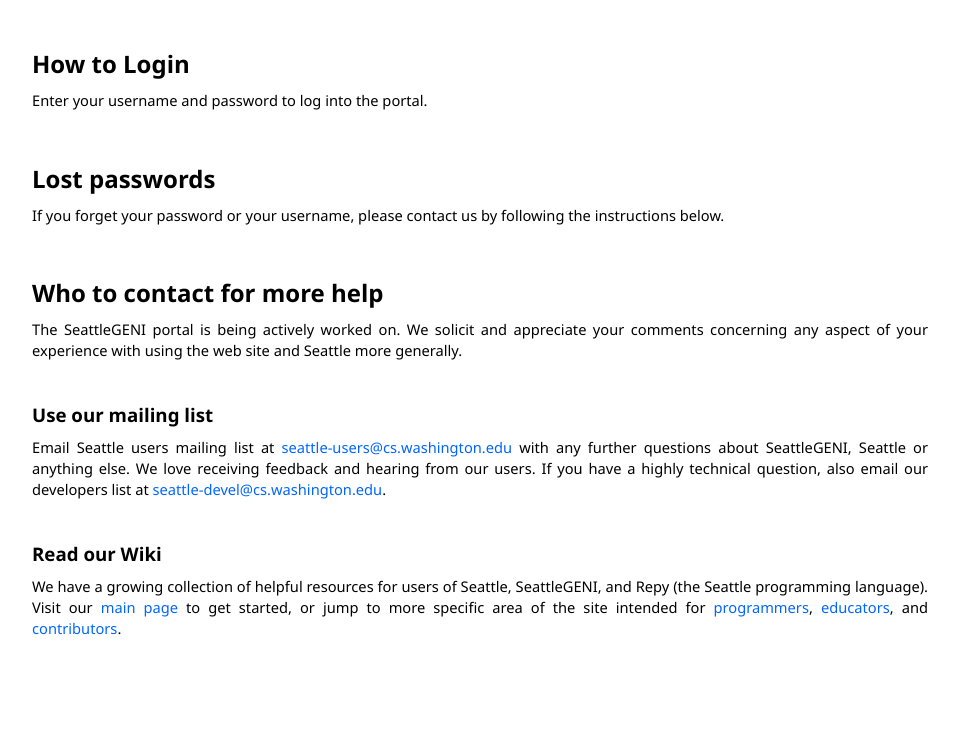
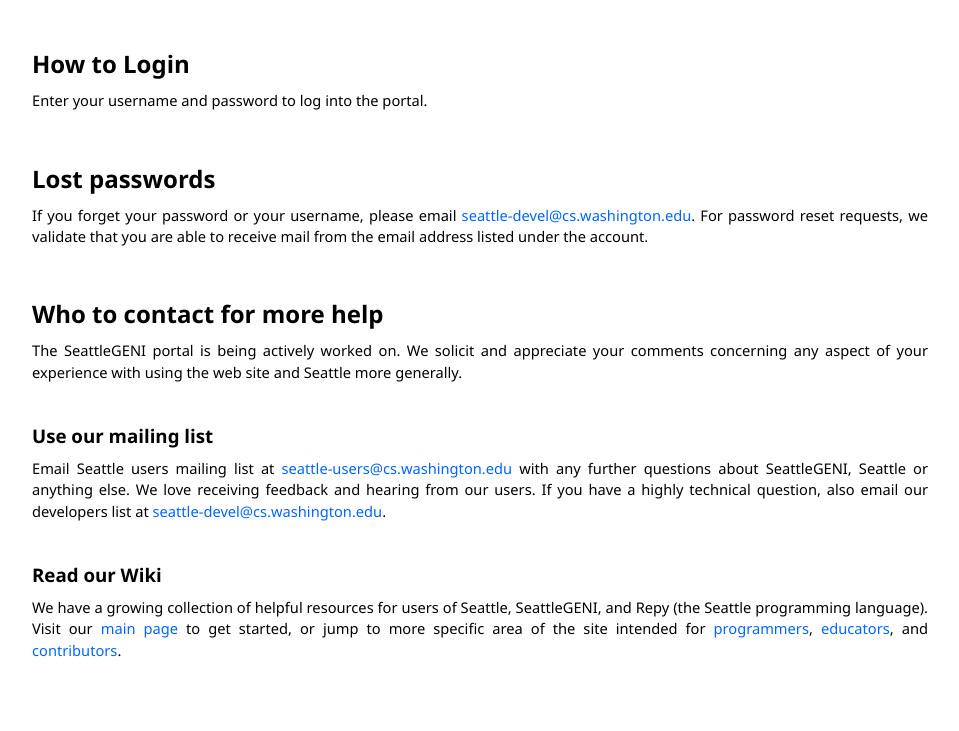
Before and after one commit to aOlmo/clearinghouse, a Django app: template website/html/templates/accounts/help.html in a window 1280 px wide. Shown: the part 838-1569 px from the top of the page, without its empty margins (160-1119 px from the left). Before the commit the page ends 1473 px from the top, so only its background shows below. Run offline with Django 3.2, Linux system fonts and the light colour scheme; the template is opened without the code that fills it, so the values that code supplies are empty.

Commit message:
Fix for #980.   Added password reset info.

```diff
--- a/website/html/templates/accounts/help.html
+++ b/website/html/templates/accounts/help.html
@@ -94,8 +94,10 @@
 			<h2><a name="passwords">Lost passwords</a></h2>
 
 			<p>If you forget your password or your username,
-			  please contact us by following the
-			  instructions below.</p>
+			  please email <a href="mailto:seattle-devel@cs.washington.edu">seattle-devel@cs.washington.edu</a>.   For password reset requests,
+			  we validate that you are able to receive mail from
+			  the email address listed under the account.
+			  </p>
 
 			{% include "common/help_contact.html" %}
 		</div>
```
